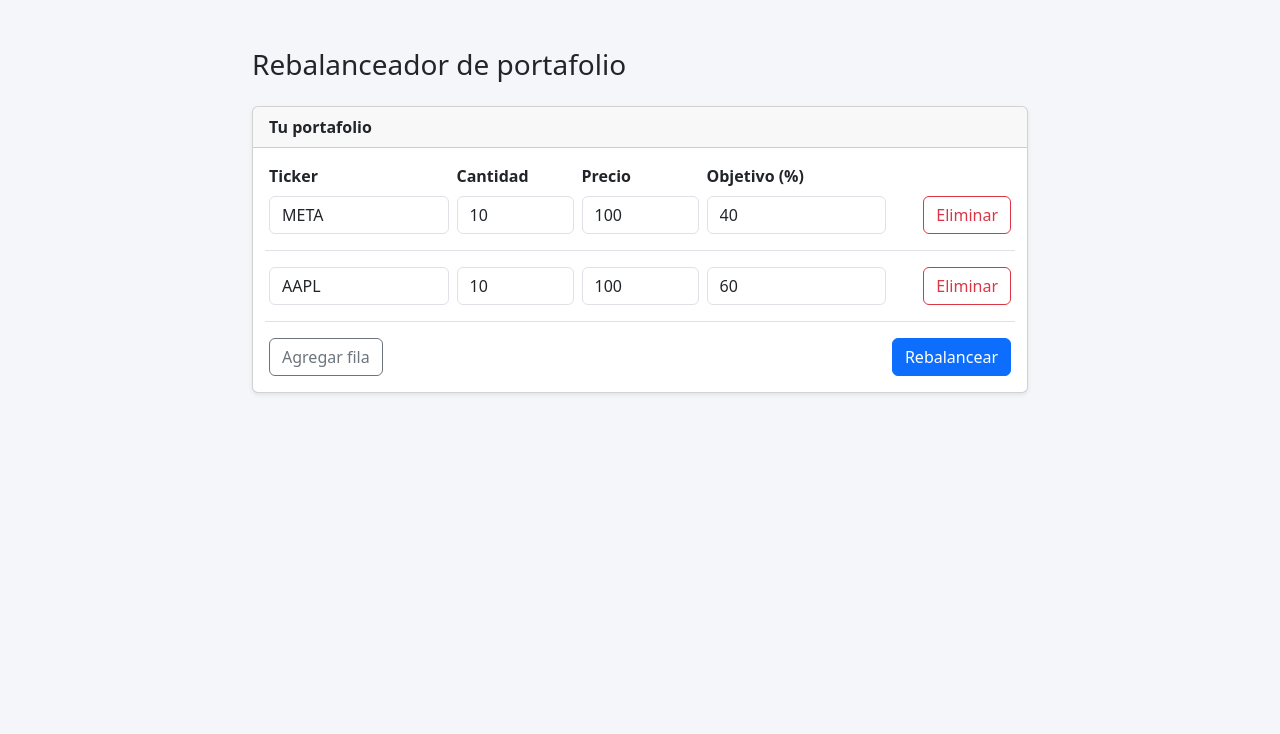
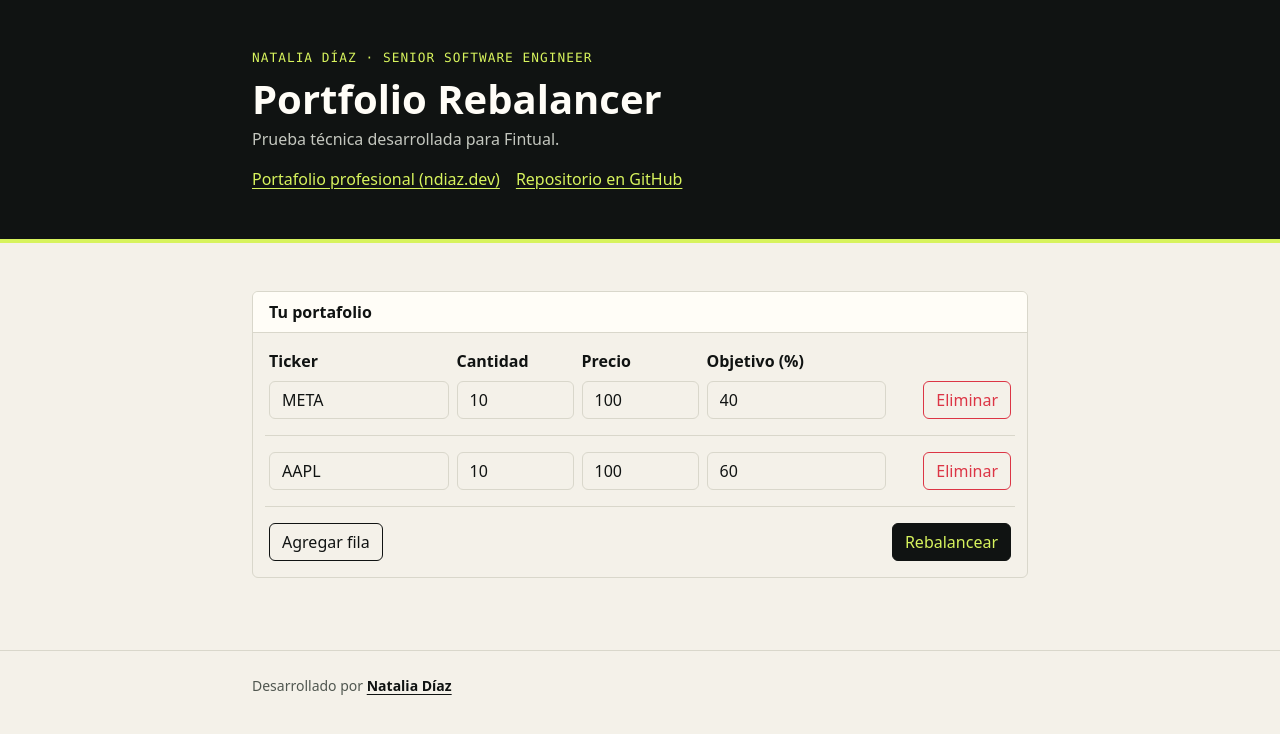
Before and after one commit to nataliadiazoyarzun/fintual, a React (Vite) app in the folder frontend/: page / in a window 1280 px wide. Shown: the top 734 px of the page. Built offline with nearby package versions, Linux system fonts and the light colour scheme; no server answers.

Commit message:
feat: add personal branding header and footer

```diff
--- a/frontend/index.html
+++ b/frontend/index.html
@@ -3,7 +3,9 @@
   <head>
     <meta charset="UTF-8" />
     <meta name="viewport" content="width=device-width, initial-scale=1.0" />
-    <title>Rebalanceador de portafolio</title>
+        <meta name="theme-color" content="#101312" />
+    <meta name="description" content="Portfolio Rebalancer: prueba técnica para Fintual desarrollada por Natalia Díaz." />
+    <title>Portfolio Rebalancer | Natalia Díaz</title>
   </head>
   <body>
     <div id="root"></div>
--- a/frontend/src/App.jsx
+++ b/frontend/src/App.jsx
@@ -43,10 +43,42 @@ export default function App() {
   }
 
   return (
-    <main className="container py-5" style={{ maxWidth: 800 }}>
-      <h1 className="h3 mb-4">Rebalanceador de portafolio</h1>
+    <>
+      <a className="visually-hidden-focusable skip-link p-2 d-inline-block" href="#contenido">
+        Saltar al contenido
+      </a>
 
-      <div className="card shadow-sm mb-4">
+      <header className="app-header py-4 py-md-5">
+        <div className="container app-container">
+          <p className="app-eyebrow mb-2">Natalia Díaz · Senior Software Engineer</p>
+          <h1 className="display-6 fw-bold mb-1">Portfolio Rebalancer</h1>
+          <p className="app-subtitle mb-3">Prueba técnica desarrollada para Fintual.</p>
+          <nav aria-label="Enlaces del proyecto">
+            <ul className="list-inline mb-0">
+              <li className="list-inline-item me-3">
+                <a className="app-link" href="https://ndiaz.dev" target="_blank" rel="noopener noreferrer">
+                  Portafolio profesional (ndiaz.dev)
+                  <span className="visually-hidden"> (se abre en una pestaña nueva)</span>
+                </a>
+              </li>
+              <li className="list-inline-item">
+                <a
+                  className="app-link"
+                  href="https://github.com/nataliadiazoyarzun/portfolio-rebalancer"
+                  target="_blank"
+                  rel="noopener noreferrer"
+                >
+                  Repositorio en GitHub
+                  <span className="visually-hidden"> (se abre en una pestaña nueva)</span>
+                </a>
+              </li>
+            </ul>
+          </nav>
+        </div>
+      </header>
+
+      <main id="contenido" className="container app-container py-4 py-md-5">
+        <div className="card mb-4">
           <div className="card-header fw-semibold">Tu portafolio</div>
           <div className="card-body">
             <PortfolioForm
@@ -59,7 +91,7 @@ export default function App() {
         </div>
 
         {loading && (
-        <p className="text-muted" role="status">
+          <p className="text-secondary" role="status">
             Cargando...
           </p>
         )}
@@ -71,5 +103,12 @@ export default function App() {
         {/* The live region exists before the result so screen readers announce it. */}
         <div aria-live="polite">{result && <RecommendationsTable result={result} />}</div>
       </main>
+
+      <footer className="app-footer py-4">
+        <div className="container app-container small">
+          Desarrollado por <a className="app-link" href="https://ndiaz.dev" target="_blank" rel="noopener noreferrer">Natalia Díaz<span className="visually-hidden"> (se abre en una pestaña nueva)</span></a>
+        </div>
+      </footer>
+    </>
   );
 }
--- a/frontend/src/styles.css
+++ b/frontend/src/styles.css
@@ -1,3 +1,115 @@
+/* Palette taken from ndiaz.dev; Bootstrap stays the base and is only themed. */
+:root {
+  --nd-ink: #101312;
+  --nd-paper: #f4f1e9;
+  --nd-white: #fffdf7;
+  --nd-line: #d9d7cb;
+  --nd-muted: #505750;
+  --nd-lime: #d7f35d;
+
+  --bs-body-bg: var(--nd-paper);
+  --bs-body-color: var(--nd-ink);
+  --bs-secondary-color: var(--nd-muted);
+  --bs-border-color: var(--nd-line);
+  --bs-card-bg: var(--nd-white);
+}
+
 body {
-  background-color: #f4f6f9;
+  background-color: var(--nd-paper);
 }
+
+.app-container {
+  max-width: 800px;
+}
+
+.app-header {
+  background-color: var(--nd-ink);
+  color: var(--nd-white);
+  border-bottom: 4px solid var(--nd-lime);
+}
+
+.app-eyebrow {
+  font-family: ui-monospace, 'DM Mono', SFMono-Regular, Menlo, Consolas, monospace;
+  font-size: 0.8rem;
+  letter-spacing: 0.08em;
+  text-transform: uppercase;
+  color: var(--nd-lime);
+}
+
+.app-subtitle {
+  color: #c4c7bf;
+}
+
+.app-link {
+  color: var(--nd-lime);
+  text-underline-offset: 0.2em;
+}
+
+.app-link:hover {
+  color: var(--nd-white);
+}
+
+.app-header a:focus-visible,
+.app-footer a:focus-visible {
+  outline: 3px solid var(--nd-lime);
+  outline-offset: 3px;
+  border-radius: 2px;
+}
+
+.skip-link {
+  background-color: var(--nd-ink);
+  color: var(--nd-lime);
+}
+
+.app-footer {
+  border-top: 1px solid var(--nd-line);
+  color: var(--nd-muted);
+}
+
+.app-footer .app-link {
+  color: var(--nd-ink);
+  font-weight: 600;
+}
+
+.card {
+  border-color: var(--nd-line);
+  box-shadow: none;
+}
+
+.card-header {
+  background-color: var(--nd-white);
+  border-bottom-color: var(--nd-line);
+}
+
+/* Primary action: ink with a lime accent, like the portfolio. */
+.btn-primary {
+  --bs-btn-color: var(--nd-lime);
+  --bs-btn-bg: var(--nd-ink);
+  --bs-btn-border-color: var(--nd-ink);
+  --bs-btn-hover-color: var(--nd-ink);
+  --bs-btn-hover-bg: var(--nd-lime);
+  --bs-btn-hover-border-color: var(--nd-ink);
+  --bs-btn-active-color: var(--nd-ink);
+  --bs-btn-active-bg: var(--nd-lime);
+  --bs-btn-active-border-color: var(--nd-ink);
+  --bs-btn-disabled-color: var(--nd-lime);
+  --bs-btn-disabled-bg: var(--nd-ink);
+  --bs-btn-disabled-border-color: var(--nd-ink);
+  --bs-btn-focus-shadow-rgb: 16, 19, 18;
+}
+
+.btn-outline-secondary {
+  --bs-btn-color: var(--nd-ink);
+  --bs-btn-border-color: var(--nd-ink);
+  --bs-btn-hover-color: var(--nd-ink);
+  --bs-btn-hover-bg: var(--nd-lime);
+  --bs-btn-hover-border-color: var(--nd-ink);
+  --bs-btn-active-color: var(--nd-ink);
+  --bs-btn-active-bg: var(--nd-lime);
+  --bs-btn-active-border-color: var(--nd-ink);
+}
+
+.form-control:focus {
+  border-color: var(--nd-ink);
+  box-shadow: 0 0 0 0.2rem rgba(215, 243, 93, 0.6);
+}
```
Lines whose indentation alone changed are shown as unchanged.
